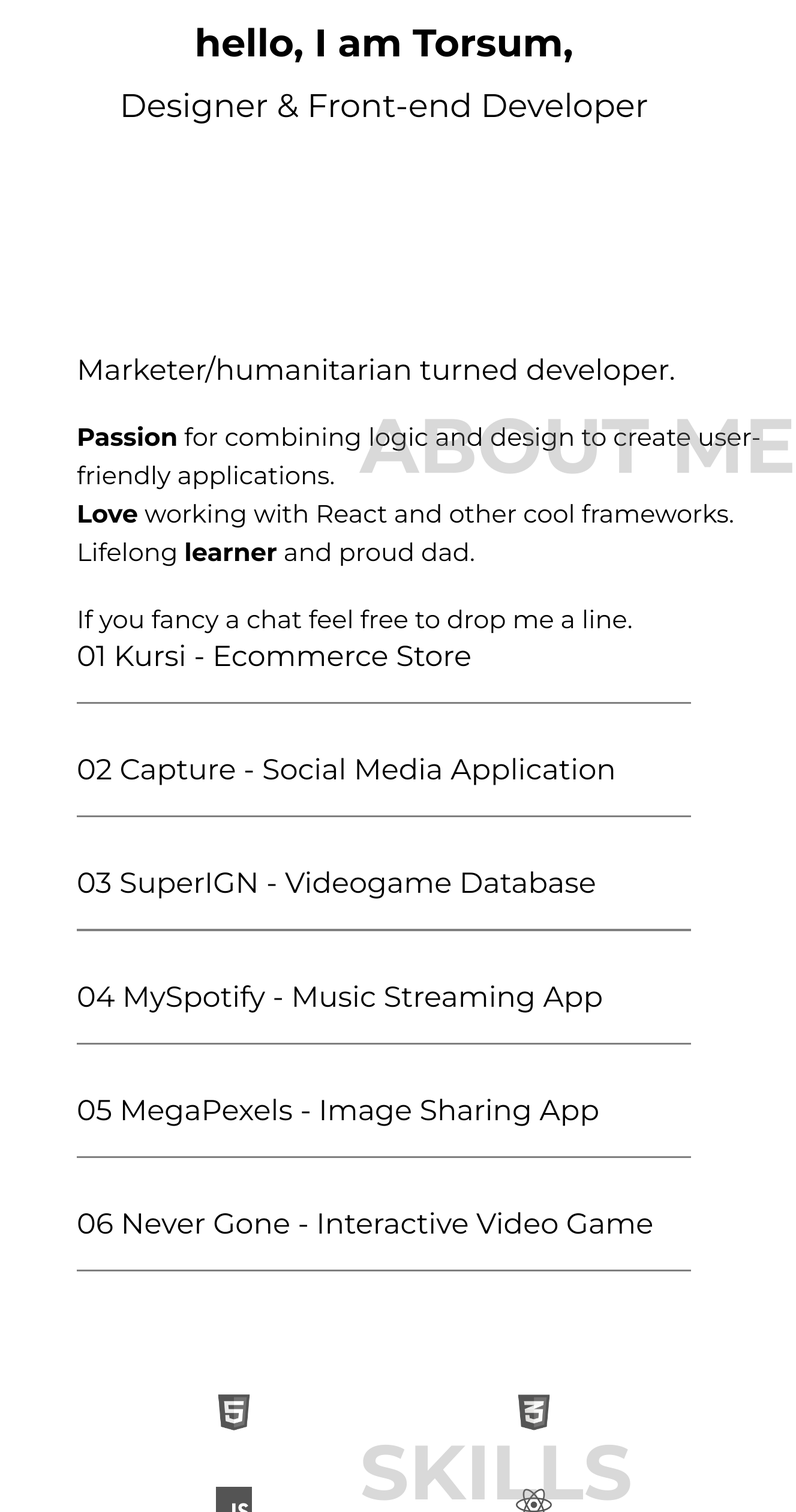
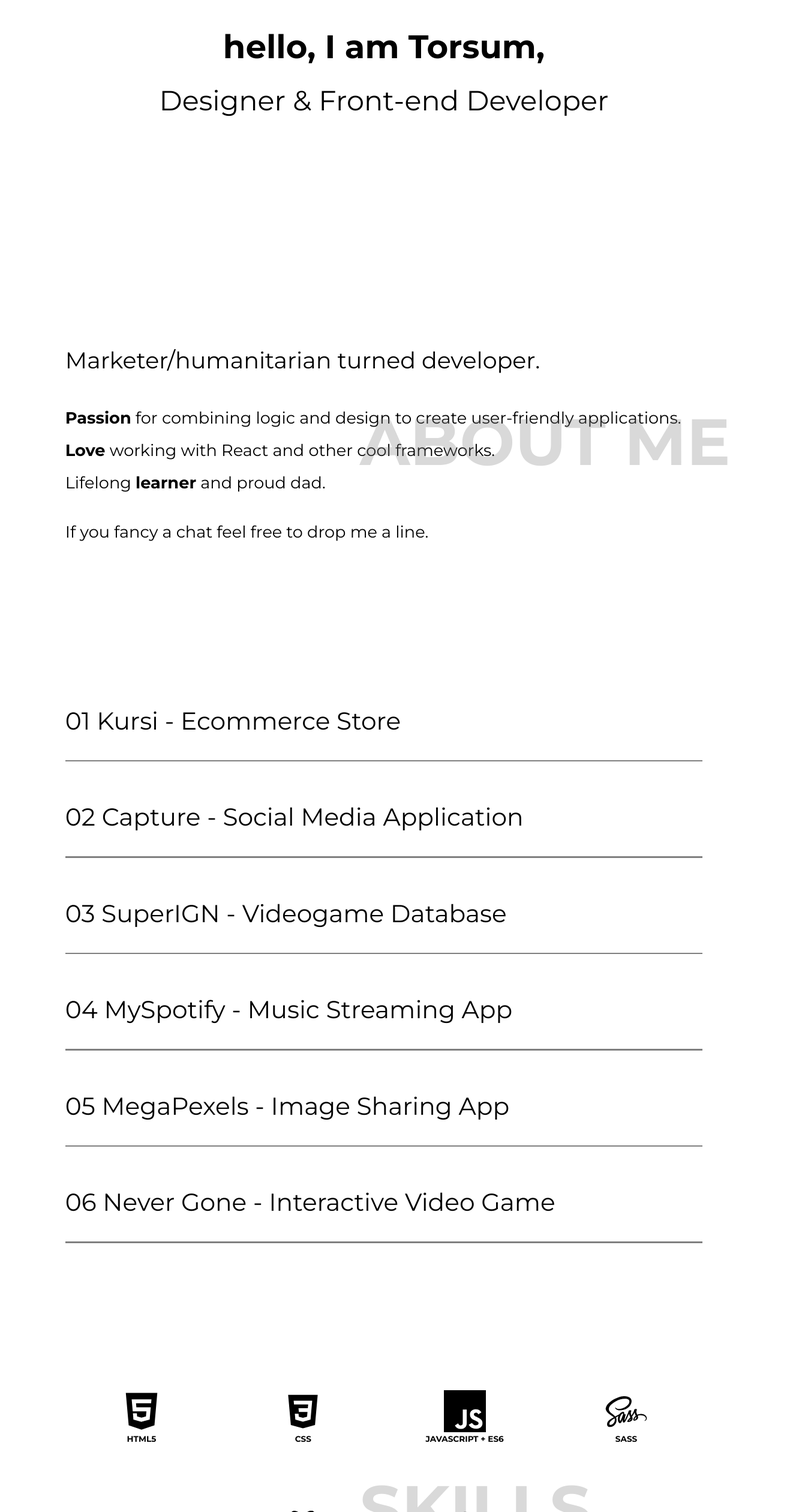
Before and after one commit to torsumkhan/portfolio, a React (Create React App) app: page / in a window 1280 px wide. Shown: the part 280-2800 px from the top of the page at 60% size, 1327 px wide, since content can reach past the window. Built offline with nearby package versions, Linux system fonts and the light colour scheme.

Commit message:
improve styling

```diff
--- a/src/components/AboutMe.js
+++ b/src/components/AboutMe.js
@@ -1,4 +1,4 @@
-import React from "react";
+import React, { useEffect } from "react";
 import styled from "styled-components";
 import { motion, useAnimation } from "framer-motion";
 import { useInView } from "react-intersection-observer";
@@ -7,12 +7,13 @@ import { aboutmetitle } from "../util";
 const AboutMe = () => {
   const controls = useAnimation();
   const [element, view] = useInView({ threshold: 0.75 });
-
-  if (view) {
-    controls.start("show");
-  } else {
-    controls.start("hidden");
-  }
+  useEffect(() => {
+    if (view) {
+      controls.start("show");
+    } else {
+      controls.start("hidden");
+    }
+  }, [controls, view]);
 
   return (
     <StyledContainer ref={element}>
@@ -38,7 +39,7 @@ const AboutMe = () => {
 };
 
 const StyledContainer = styled(motion.div)`
-  height: 50vh;
+  height: 60vh;
   width: 100%;
   position: relative;
   margin-top: 4rem;
@@ -67,7 +68,7 @@ const StyledAboutDesc = styled(motion.div)`
   }
   h2 {
     font-weight: 400;
-    font-size: 3rem;
+    font-size: 2.4rem;
     margin-bottom: 3rem;
   }
   p {
@@ -75,7 +76,17 @@ const StyledAboutDesc = styled(motion.div)`
     font-size: 2.6rem;
   }
   p:last-child {
-    margin-top: 3rem;
+    margin-top: 2rem;
+  }
+  @media (max-width: 1700px) {
+    h2 {
+      font-size: 2.8rem;
+      text-align: left;
+    }
+    p {
+      font-size: 2rem;
+      margin-top: 0rem;
+    }
   }
 `;
 
--- a/src/components/Projects.js
+++ b/src/components/Projects.js
@@ -31,7 +31,11 @@ const Projects = () => {
               <div className="grid">
                 <div className="details">
                   <h3>Fullstack Developer | UI Designer</h3>
-                  <p>Ecommerce store for luxury home furniture</p>
+                  <p>
+                    A fullstack Ecommerce store for luxury home furniture.
+                    Complete with checkout, payment solutions using Stripe and
+                    user authentication with Auth0
+                  </p>
                   <p>Made with:</p>
                   <div>
                     <FaReact size={42} />
@@ -263,6 +267,12 @@ const StyledProjectContainer = styled(motion.div)`
       }
     }
   }
+  @media (max-width: 1700px) {
+    margin-top: 8rem;
+    .details {
+      margin-top: 4rem;
+    }
+  }
 `;
 
 const styledGrid = styled(motion.div)`
--- a/src/components/Skills.js
+++ b/src/components/Skills.js
@@ -3,18 +3,32 @@ import styled from "styled-components";
 import { motion, useAnimation } from "framer-motion";
 import { useInView } from "react-intersection-observer";
 import { aboutmetitle } from "../util";
-import css from "../images/logos/css.png";
-import figma from "../images/logos/figma.png";
-import git from "../images/logos/git.png";
-import html from "../images/logos/html.png";
-import js from "../images/logos/js.png";
-import mongo from "../images/logos/mongo.png";
-import python from "../images/logos/python.png";
-import react from "../images/logos/react.png";
-import sass from "../images/logos/sass.png";
-import sql from "../images/logos/sql.png";
-import node from "../images/logos/node.png";
-import unity from "../images/logos/unity.png";
+// import css from "../images/logos/css.png";
+// import figma from "../images/logos/figma.png";
+// import git from "../images/logos/git.png";
+// import html from "../images/logos/html.png";
+// import js from "../images/logos/js.png";
+// import mongo from "../images/logos/mongo.png";
+// import python from "../images/logos/python.png";
+// import react from "../images/logos/react.png";
+// import sass from "../images/logos/sass.png";
+// import sql from "../images/logos/sql.png";
+// import node from "../images/logos/node.png";
+// import unity from "../images/logos/unity.png";
+import { FaHtml5, FaGitAlt } from "react-icons/fa";
+import { DiCss3, DiSass } from "react-icons/di";
+import {
+  SiJavascript,
+  SiReact,
+  SiTailwindcss,
+  SiPython,
+  SiPostgresql,
+  SiMongodb,
+  SiUnity,
+  SiFigma,
+  SiAdobexd,
+} from "react-icons/si";
+import { TbBrandNextjs, TbApi } from "react-icons/tb";
 
 const Skills = () => {
   const controls = useAnimation();
@@ -31,49 +45,103 @@ const Skills = () => {
         <h1>SKILLS</h1>
       </StyledTitle>
       <StyledLogoContainer>
-        <StyledLogos>
-          <img src={html} />
-        </StyledLogos>
-        <StyledLogos>
-          <img src={css} />
-        </StyledLogos>
-        <StyledLogos>
-          <img src={js} />
-        </StyledLogos>
-        <StyledLogos>
-          <img src={react} />
-        </StyledLogos>
-        <StyledLogos>
-          <img src={sass} />
-        </StyledLogos>
-        <StyledLogos>
-          <img src={node} />
-        </StyledLogos>
-        <StyledLogos>
-          <img src={python} />
-        </StyledLogos>
-        <StyledLogos>
-          <img src={sql} />
-        </StyledLogos>
-        <StyledLogos>
-          <img src={mongo} />
-        </StyledLogos>
-        <StyledLogos>
-          <img src={git} />
-        </StyledLogos>
-        <StyledLogos>
-          <img src={figma} />
-        </StyledLogos>
-        <StyledLogos>
-          <img src={unity} />
-        </StyledLogos>
+        <li>
+          <span>
+            <FaHtml5 size={70} />
+          </span>
+          <p>HTML5</p>
+        </li>
+        <li>
+          <span>
+            <DiCss3 size={70} />
+          </span>
+          <p>CSS</p>
+        </li>
+        <li>
+          <span>
+            <SiJavascript size={70} />
+          </span>
+          <p>JAVASCRIPT + ES6</p>
+        </li>
+        <li>
+          <span>
+            <DiSass size={70} />
+          </span>
+          <p>SASS</p>
+        </li>
+        <li>
+          <span>
+            <SiTailwindcss size={70} />
+          </span>
+          <p>TAILWIND</p>
+        </li>
+        <li>
+          <span>
+            <SiReact size={70} />
+          </span>
+          <p>REACTjs</p>
+        </li>
+        <li>
+          <span>
+            <TbBrandNextjs size={70} />
+          </span>
+          <p>NextJs</p>
+        </li>
+        <li>
+          <span>
+            <TbApi size={70} />
+          </span>
+          <p>REST APIS</p>
+        </li>
+        <li>
+          <span>
+            <SiPython size={70} />
+          </span>
+          <p>PYTHON</p>
+        </li>
+        <li>
+          <span>
+            <SiPostgresql size={70} />
+          </span>
+          <p>SQL</p>
+        </li>
+        <li>
+          <span>
+            <SiMongodb size={70} />
+          </span>
+          <p>MONGO DB</p>
+        </li>
+        <li>
+          <span>
+            <FaGitAlt size={70} />
+          </span>
+          <p>GIT</p>
+        </li>
+        <li>
+          <span>
+            <SiFigma size={70} />
+          </span>
+          <p>FIGMA</p>
+        </li>
+        <li>
+          <span>
+            <SiUnity size={70} />
+          </span>
+          <p>UNITY</p>
+        </li>
+        <li>
+          <span>
+            <SiAdobexd size={70} />
+          </span>
+          <p>ADOBE XD</p>
+        </li>
       </StyledLogoContainer>
     </StyledContainer>
   );
 };
 
 const StyledContainer = styled(motion.div)`
-  height: 60vh;
+  height: 100vh;
   width: 100%;
   margin: 6rem auto;
   position: relative;
@@ -81,7 +149,7 @@ const StyledContainer = styled(motion.div)`
 
 const StyledTitle = styled(motion.div)`
   position: absolute;
-  top: 20%;
+  top: 30%;
   font-size: 4rem;
   opacity: 0.2;
   h1 {
@@ -93,13 +161,27 @@ const StyledTitle = styled(motion.div)`
 
 const StyledLogoContainer = styled(motion.ul)`
   justify-content: center;
-  align-items: center;
+  text-align: center;
   display: flex;
   flex-wrap: wrap;
-  margin: 2rem auto;
+  margin: 6% 0;
+  padding: 4rem;
+  li {
+    list-style: none;
+    padding: 4rem;
+    flex-basis: 23%;
+    display: flex;
+    flex-direction: column;
+    justify-content: center;
+    p {
+      font-weight: 700;
+    }
+  }
 `;
 
 const StyledLogos = styled(motion.li)`
+  display: flex;
+  justify-content: center;
   text-align: center;
   p {
     margin-top: 0;
--- a/src/components/ThankYou.js
+++ b/src/components/ThankYou.js
@@ -17,7 +17,10 @@ const ThankYou = () => {
   return (
     <StyledContainer>
       <h3>Thank you for sticking around &</h3>
-      <p>Have a great {day}</p>
+      <p>
+        You Have an <span>awesome</span> F@*#ing {day}, I mean that shit.
+        Seriously.
+      </p>
     </StyledContainer>
   );
 };
@@ -28,12 +31,20 @@ const StyledContainer = styled(motion.div)`
   margin-top: 6rem;
   margin-left: 8rem;
   text-align: left;
+  span {
+    font-weight: 600;
+  }
   h3 {
     font-size: 3rem;
   }
   p {
+    margin-top: 3rem;
     font-weight: 400;
     font-size: 3.2rem;
+  }
+
+  @media (max-width: 1700px) {
+    margin-top: 30rem;
   }
 `;
 
--- a/src/index.css
+++ b/src/index.css
@@ -7,6 +7,9 @@
     font-family: 'Montserrat', sans-serif;;
 }
 
-/* body{
-    background: beige;
-} */
+@media  (max-width: 1700px){
+    html{
+        font-size: 85%;
+
+    }
+}
--- a/src/util.js
+++ b/src/util.js
@@ -39,7 +39,7 @@ export const titleCaption = {
 export const aboutmetitle = {
   hidden: {
     opacity: 0,
-    x: 0,
+    x: 100,
     transition: {
       type: "tween",
       ease: "easeInOut",
@@ -61,7 +61,7 @@ export const aboutmetitle = {
 export const contacttitle = {
   hidden: {
     opacity: 0,
-    x: 900,
+    x: 300,
     transition: {
       type: "tween",
       ease: "easeInOut",
```
